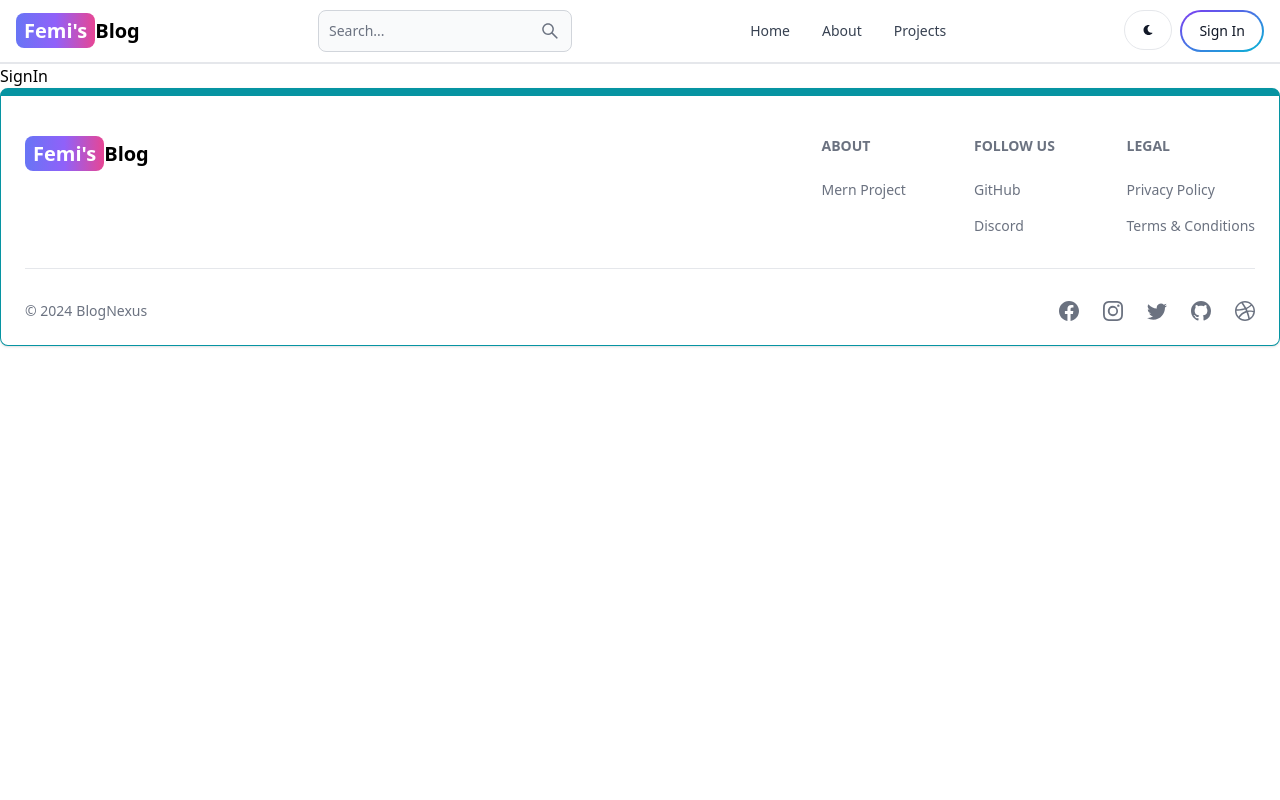
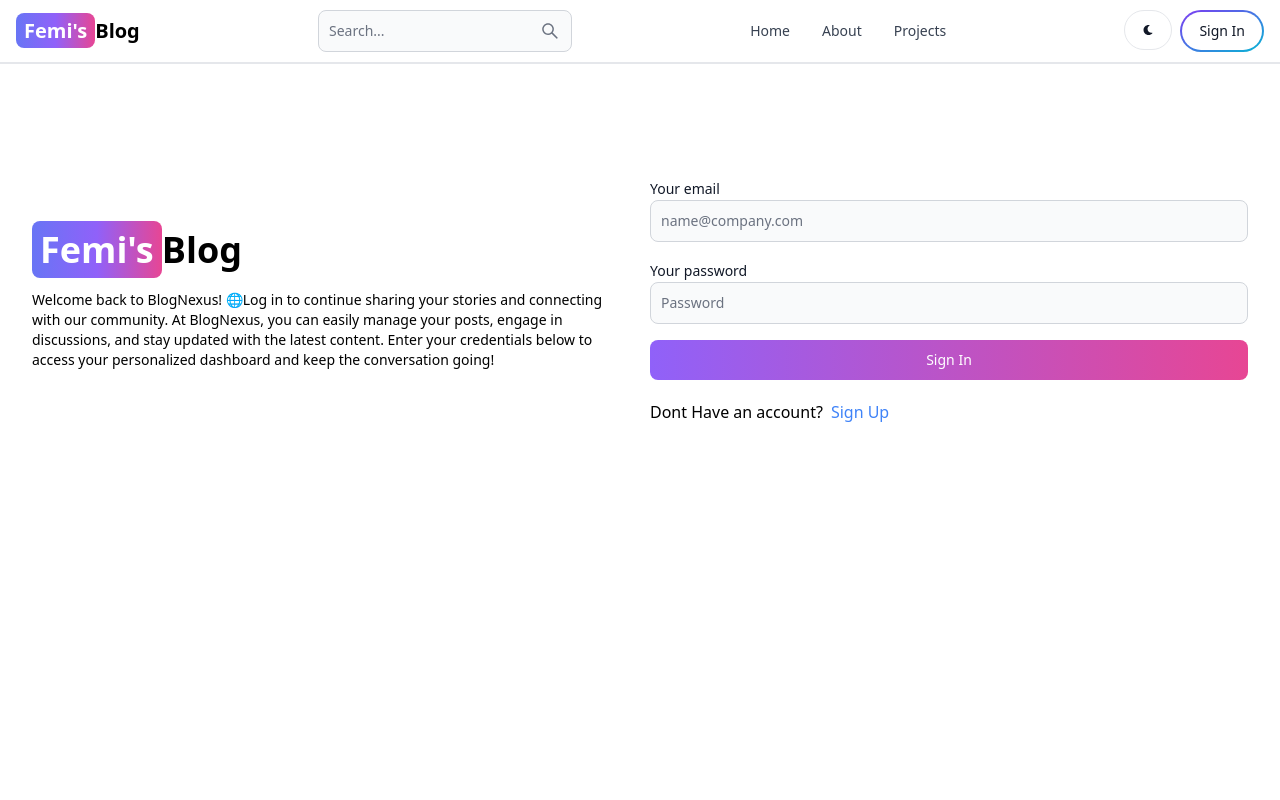
Before and after one commit to Feminask/mern-blog, a React (Vite) app in the folder client/: page /sign-in in a window 1280 px wide. Shown: the top 800 px of the page. Built offline with nearby package versions, Linux system fonts and the light colour scheme.

Commit message:
complete signin functionality

```diff
--- a/client/src/pages/SignIn.jsx
+++ b/client/src/pages/SignIn.jsx
@@ -1,11 +1,109 @@
-import React from 'react'
+import { Alert, Button, Label, Spinner, TextInput } from "flowbite-react";
+import React, { useState } from "react";
+import { Link, useNavigate } from "react-router-dom";
 
 function SignIn() {
+  const [formData, setFormData] = useState({});
+  const [errorMessage,setErrorMessage] = useState(null)
+  const [loading,setLoading] = useState(false)
+
+const navigate=useNavigate()
+  const handleChange = (e) => {
+    setFormData({ ...formData, [e.target.id]: e.target.value.trim() });
+  };
+  // console.log(formData);
+
+  const handleSubmit = async (e) => {
+    e.preventDefault();
+    if( !formData.email || !formData.password ){
+      return setErrorMessage('Please fill out all fields.')
+    }
+    try {
+      setLoading(true)
+      setErrorMessage(null)
+      const res = await fetch("/api/auth/signin", {
+        method: "POST",
+        headers: { "Content-Type": "application/json" },
+        body: JSON.stringify(formData),
+      });
+      const data = await res.json();
+      if(data.success ===false){
+        return setErrorMessage(data.message)
+      }
+      setLoading(false)
+      if(res.ok){
+        navigate('/')
+      }
+    } catch (error) {
+      setErrorMessage(error.message)
+      setLoading(false)
+    }
+  };
+
   return (
-    <div>
-      SignIn
+    <div className="min-h-screen mt-20 p-5">
+      <div className="flex p-3 max-width-3xl mx-auto flex-col md:flex-row md:items-center gap-5">
+        {/* left */}
+        <div className="flex-1">
+          <Link to="/" className="   font-bold dark:text-white text-4xl">
+            <span className="px-2 py-1 bg-gradient-to-r from-indigo-500 via-purple-500 to-pink-500 rounded-lg text-white">
+              Femi's
+            </span>
+            Blog
+          </Link>
+          <p className="text-sm mt-5">
+       <span>   Welcome back to BlogNexus! 🌐</span>
+
+Log in to continue sharing your stories and connecting with our community. At BlogNexus, you can easily manage your posts, engage in discussions, and stay updated with the latest content. Enter your credentials below to access your personalized dashboard and keep the conversation going!
+          </p>
+        </div>
+        {/* //right */}
+        <div className="flex-1">
+          <form className="flex flex-col gap-4" onSubmit={handleSubmit}>
+
+            <div className="">
+              <Label value="Your email"></Label>
+              <TextInput
+                type="email"
+                placeholder="name@company.com"
+                id="email"
+                onChange={handleChange}
+              ></TextInput>
+            </div>
+            <div className="">
+              <Label value="Your password"></Label>
+              <TextInput
+                type="password"
+                placeholder="Password"
+                id="password"
+                onChange={handleChange}
+              ></TextInput>
+            </div>
+            <Button gradientDuoTone="purpleToPink" type="submit"disabled={loading}>
+{loading? (
+<>
+    <Spinner size='sm'></Spinner>
+  <span className="pl-3">Signing In...</span>
+
+</>) : 'Sign In'}            </Button>
+          </form>
+          <div className="flex gap-2 tex-sm mt-5">
+            <span>Dont Have an account?</span>
+            <Link to="/sign-up" className="text-blue-500">
+              Sign Up
+            </Link>
+          </div>
+          {
+            errorMessage && (
+<Alert className="mt-5 "color='failure'>
+              {errorMessage}
+
+</Alert>            )
+          }
+        </div>
+      </div>
     </div>
-  )
+  );
 }
 
-export default SignIn
+export default SignIn;
```
